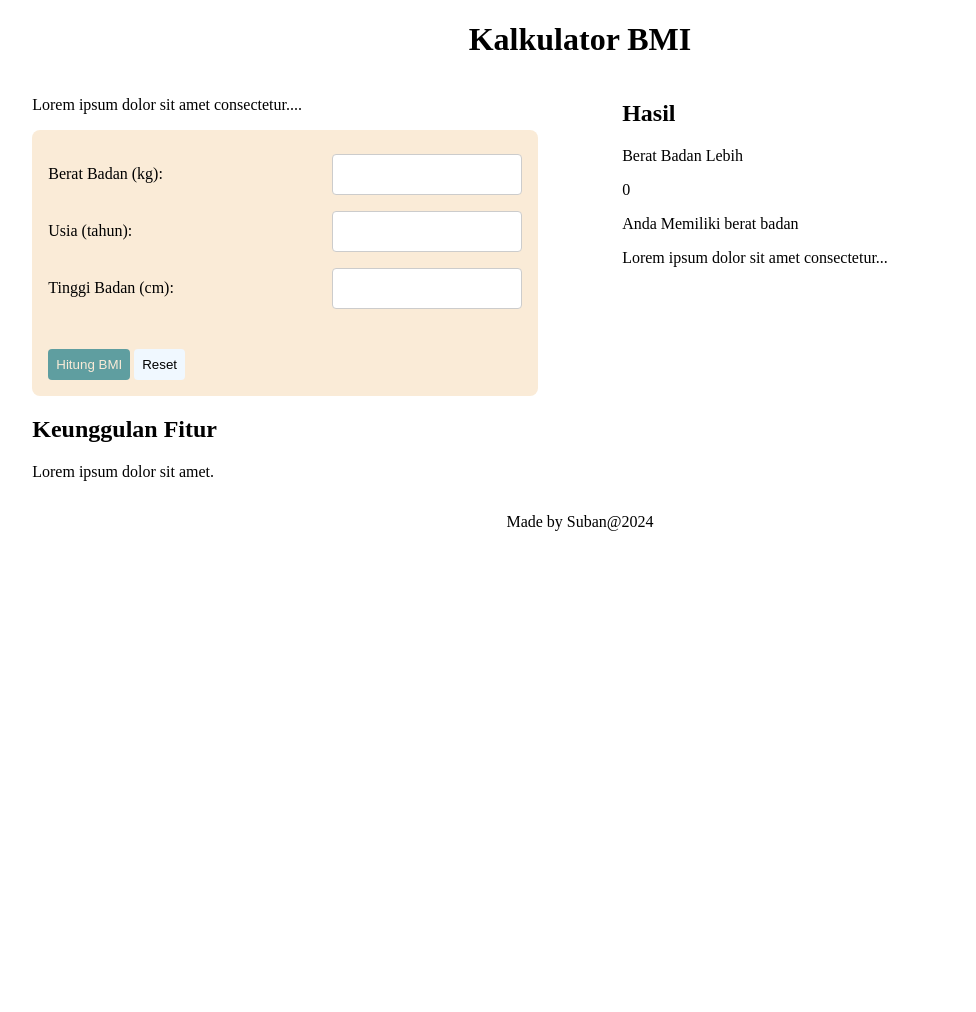
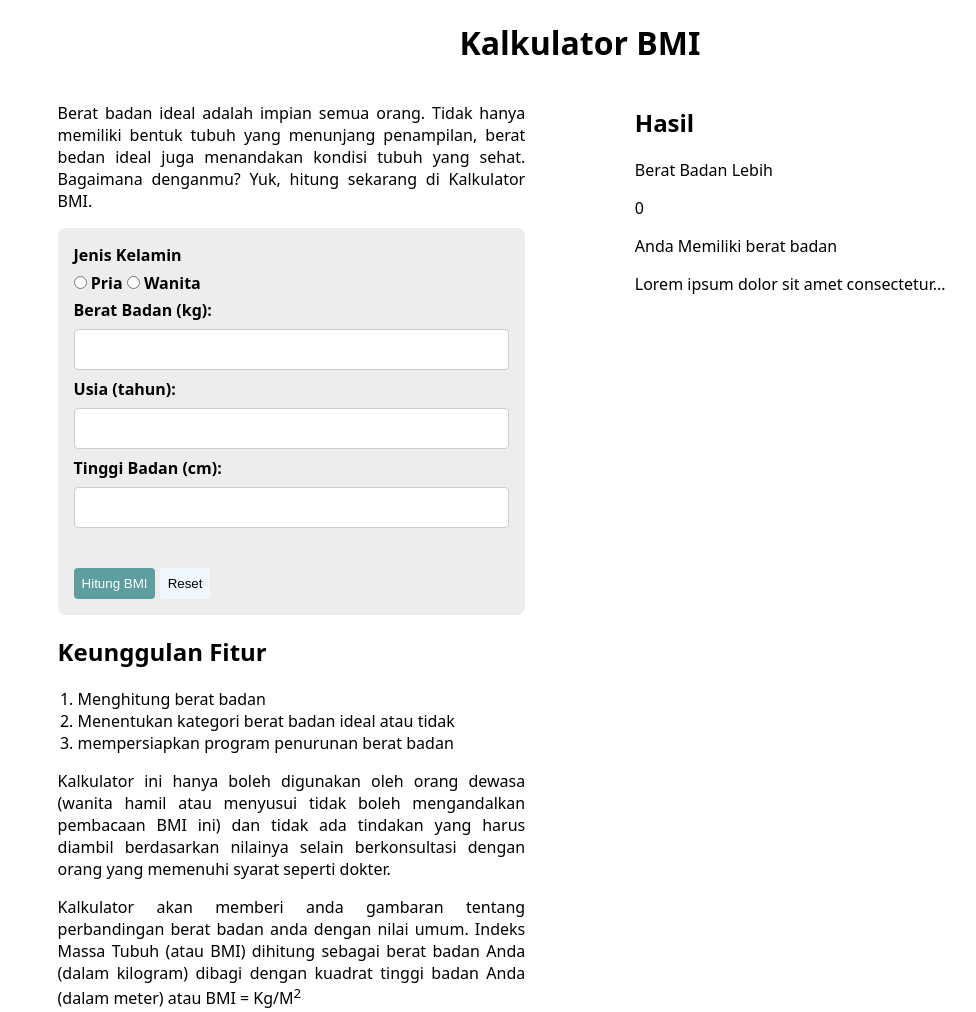
Before and after one commit to ahmadrioyo/revou_test_day5, a plain HTML site: page index.html in a window 1280 px wide. Shown: the top 1012 px of the page, without its empty margins (60-1036 px from the left). Before the commit the page ends 800 px from the top, so only its background shows below. Drawn offline with Linux system fonts and the light colour scheme.

Commit message:
progres html + style css

```diff
--- a/css/styles.css
+++ b/css/styles.css
@@ -1,9 +1,14 @@
+body {
+    font-family: system-ui, -apple-system, BlinkMacSystemFont, 'Segoe UI', Roboto, Oxygen, Ubuntu, Cantarell, 'Open Sans', 'Helvetica Neue', sans-serif;
+}
+
 .main-header {
     text-align: center;
 }
 
 .main-section {
-    width: 40%;
+    text-align: justify;
+    width: 37%;
 }
 
 main {
@@ -16,19 +21,39 @@ footer {
 }
 
 form {
-    background-color: antiquewhite;
+    background-color: #ededed;
     padding: 16px;
     border-radius: 8px;
 }
 
 .form-item {
     display: flex;
-    justify-content: space-between;
-    align-items: center;
+    flex-direction: column;
+    align-items: stretch;
+    font-weight: bold;
+}
+
+.hasil {
+
+}
+
+ol {
+    padding-inline-start: 20px;
+    /* margin-top: 0; */
+}
+
+input[type=radio] {
+    /* width: -webk; */
+    padding: 12px 20px;
+    margin: 10px 0;
+    display: inline-block;
+    border: 1px solid #ccc;
+    border-radius: 4px;
+    box-sizing: border-box;
 }
 
 input[type=number] {
-    width: 40%;
+    width: -webkit-fill-available;
     padding: 12px 20px;
     margin: 8px 0;
     display: inline-block;
@@ -55,6 +80,6 @@ button {
     background-color: aliceblue;
 }
 
-.color-antiquewhite {
-    color: antiquewhite;
+.color-white {
+    color: white;
 }
--- a/index.html
+++ b/index.html
@@ -20,11 +20,21 @@
 
             <!-- Main Article -->
             <article>
-                <p>Lorem ipsum dolor sit amet consectetur....</p>
+                <p>Berat badan ideal adalah impian semua orang. Tidak hanya memiliki bentuk tubuh yang menunjang penampilan, berat bedan ideal
+                    juga menandakan kondisi tubuh yang sehat. Bagaimana denganmu? Yuk, hitung sekarang di Kalkulator BMI.</p>
             </article>
 
             <!-- Main Form -->
             <form>
+                <div class="form-item">
+                    <label for="">Jenis Kelamin</label>
+                    <div>
+                        <input type="radio" name="" id="">
+                        <label for="">Pria</label>
+                        <input type="radio" name="" id="">
+                        <label for="">Wanita</label>
+                    </div>
+                </div>
                 <div class="form-item">
                     <label for="berat-badan-input">Berat Badan (kg):</label>
                     <input type="number" id="berat-badan-input">
@@ -38,7 +48,7 @@
                     <input type="number" id="tinggi-badan-input">
                 </div>
                 <div class="form-button-container">
-                    <button class="bg-cadet-blue color-antiquewhite">Hitung BMI</button>
+                    <button class="bg-cadet-blue color-white">Hitung BMI</button>
                     <button class="bg-alice-blue">Reset</button>
                 </div>
             </form>
@@ -48,19 +58,38 @@
                 <header>
                     <h2>Keunggulan Fitur</h2>
                 </header>
-                <p>Lorem ipsum dolor sit amet.</p>
+                <ol>
+                    <li>Menghitung berat badan</li>
+                    <li>Menentukan kategori berat badan ideal atau tidak</li>
+                    <li>mempersiapkan program penurunan berat badan</li>
+                </ol>
             </article>
+
+            <!-- Third Article -->
+             <article>
+                <p>Kalkulator ini hanya boleh digunakan oleh orang dewasa (wanita hamil atau menyusui tidak boleh mengandalkan pembacaan BMI ini) dan
+                    tidak ada tindakan yang harus diambil berdasarkan nilainya selain berkonsultasi dengan orang yang memenuhi syarat seperti dokter.
+                </p>
+             </article>
+
+             <!-- Fourth Article  -->
+              <article>
+                <p>Kalkulator akan memberi anda gambaran tentang perbandingan berat badan anda dengan nilai umum. Indeks Massa Tubuh (atau BMI)
+                    dihitung sebagai berat badan Anda (dalam kilogram) dibagi dengan kuadrat tinggi badan Anda (dalam meter) atau BMI = Kg/M<sup>2</sup></p>
+              </article>
         </section>
 
         <!-- Section Hasil Kalkulasi -->
          <section class="main-section">
             <div>
                 <header>
-                    <h2>Hasil</h2>
+                    <h1>Hasil</h1>
                 </header>
-                <p>Berat Badan Lebih</p>
-                <div id="result-calculation">0</div>
-                <p id="info-result">Anda Memiliki berat badan</p>
+                <div class="hasil">
+                    <p>Berat Badan Lebih</p>
+                    <div id="result-calculation">0</div>
+                    <p id="info-result">Anda Memiliki berat badan</p>
+                </div>
             </div>
 
             <!-- Third Article  -->
```
